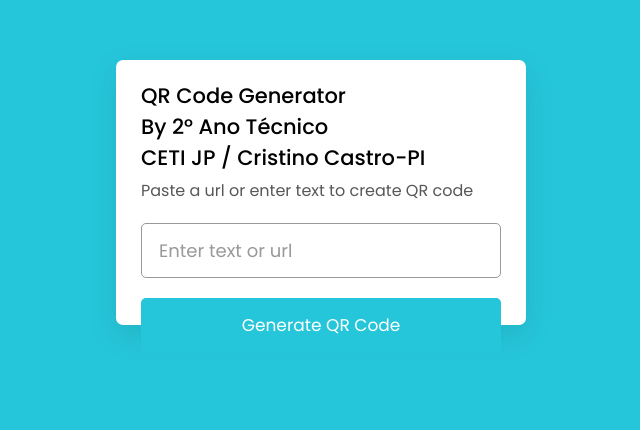
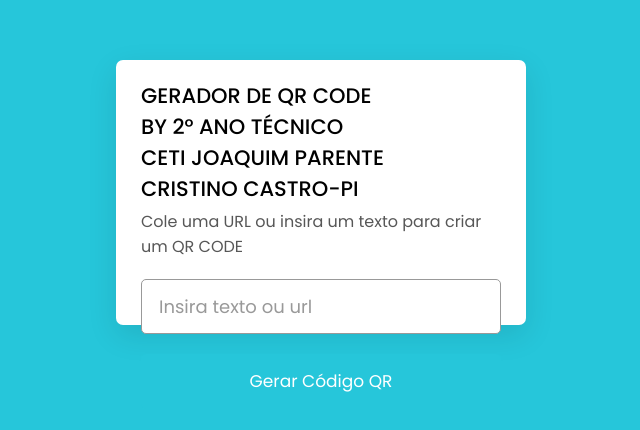
Before and after one commit to CETIJP-3ANO/QR-CODE, a plain HTML site: page index.html in a window 1280 px wide. Shown: the part 208-638 px from the top of the page, without its empty margins (319-959 px from the left). Drawn offline with Linux system fonts and the light colour scheme.

Commit message:
index.html

```diff
--- a/index.html
+++ b/index.html
@@ -9,14 +9,15 @@
   <body>
     <div class="wrapper">
       <header>
-        <h1>QR Code Generator</h1>
-        <h1>By 2° Ano Técnico</h1>
-        <h1>CETI JP / Cristino Castro-PI </h1>
-        <p>Paste a url or enter text to create QR code</p>
+        <h1>GERADOR DE QR CODE</h1>
+         <h1>BY 2° ANO TÉCNICO</h1>
+         <h1>CETI JOAQUIM PARENTE</h1>
+        <h1>CRISTINO CASTRO-PI</h1>
+        <p>Cole uma URL ou insira um texto para criar um QR CODE</p>
       </header>
       <div class="form">
-        <input type="text" spellcheck="false" placeholder="Enter text or url">
-        <button>Generate QR Code</button>
+        <input type="text" spellcheck="false" placeholder="Insira texto ou url">
+        <button>Gerar Código QR</button>
       </div>
       <div class="qr-code">
         <img src="" alt="qr-code">
```
